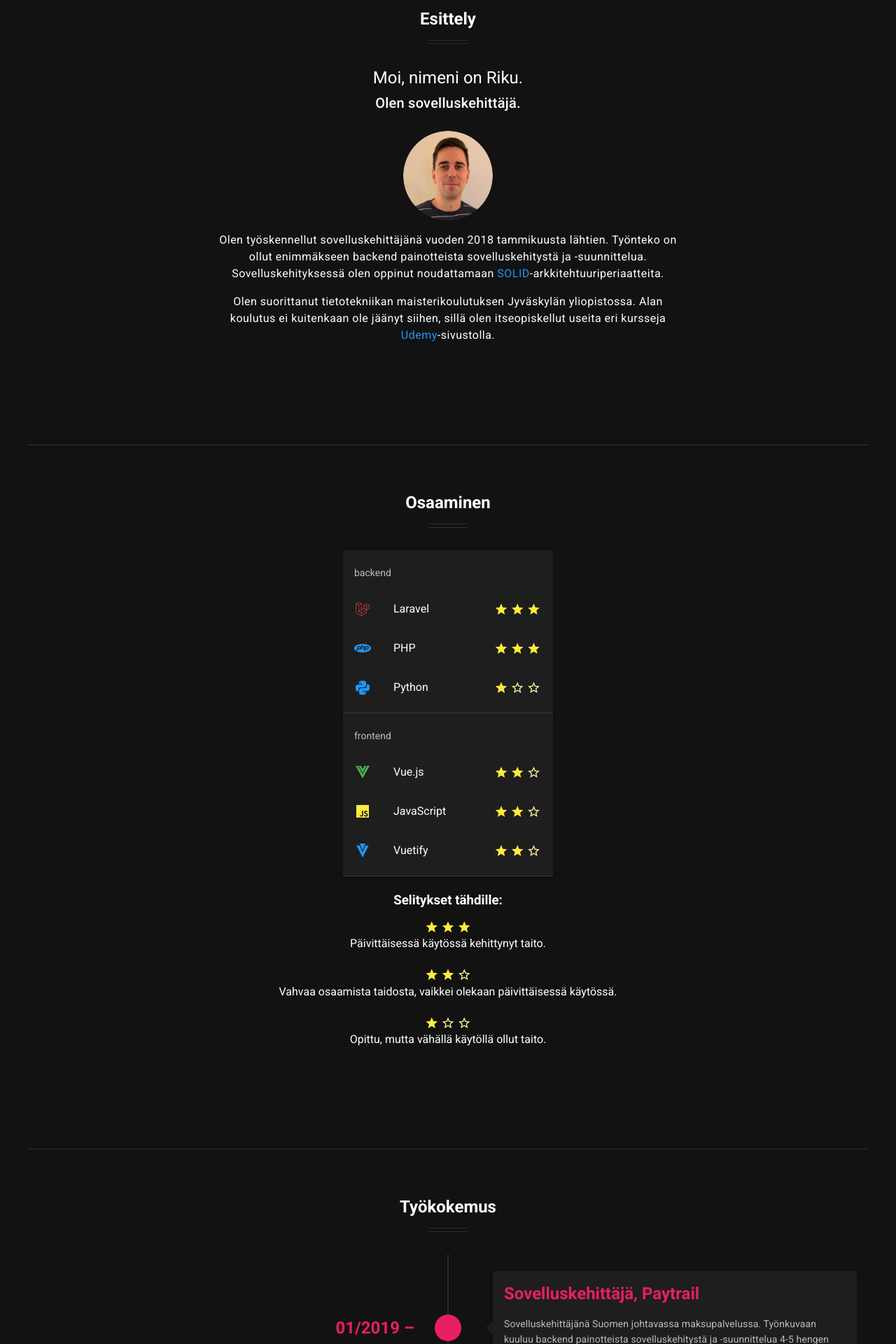
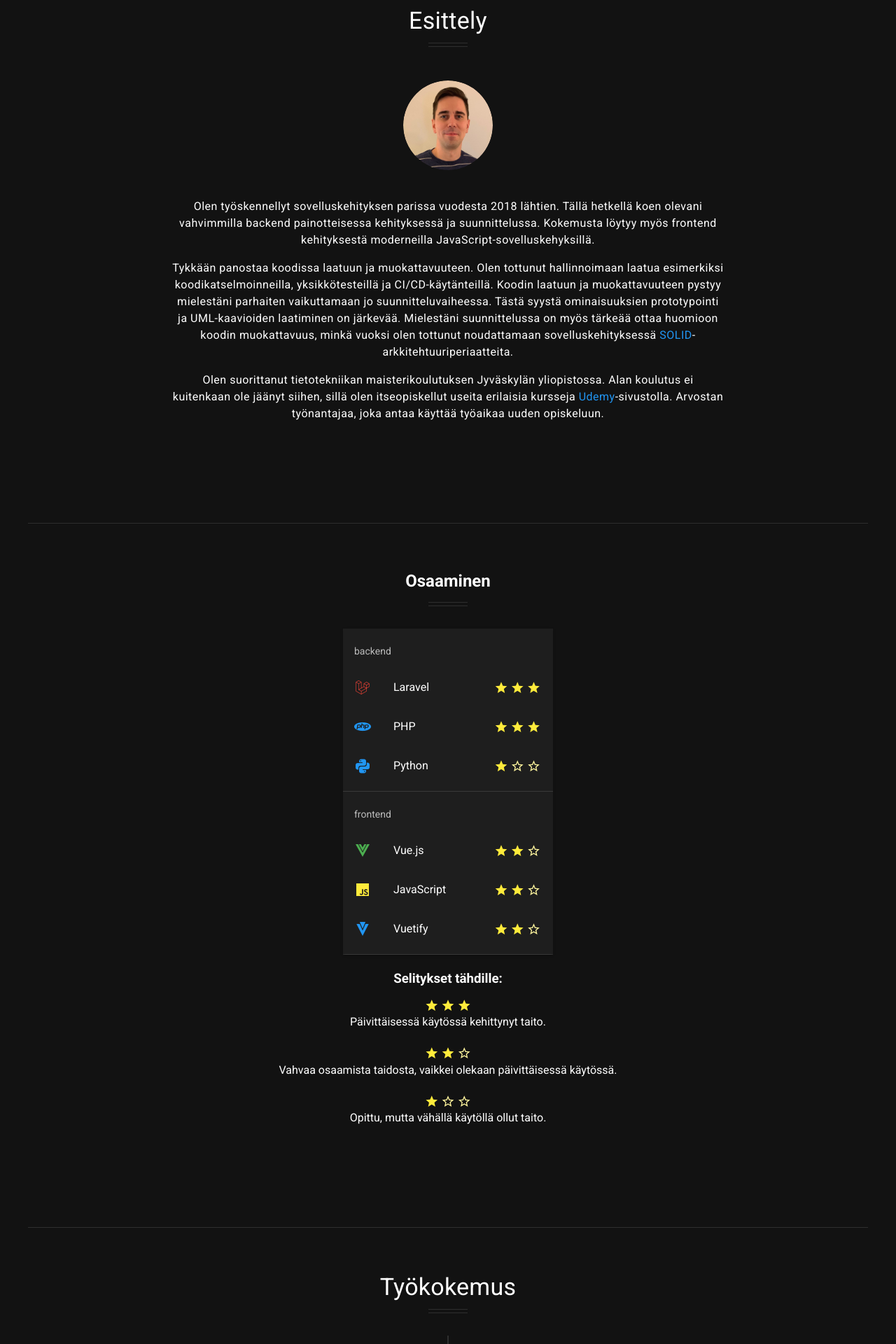
Before and after one commit to RikuKukkaniemi/my-website, a Vue app: page / in a window 1280 px wide. Shown: the part 560-2480 px from the top of the page at 70% size. Built offline with nearby package versions, Linux system fonts and the light colour scheme.

Commit message:
Update the context texts

```diff
--- a/src/components/Experience.vue
+++ b/src/components/Experience.vue
@@ -1,15 +1,15 @@
 <template>
   <div>
-    <h2 class="text-center my-3">Työkokemus</h2>
+    <p class="text-center my-3 text-h4">Työkokemus</p>
     <HeaderUnderliner />
     <v-card elevation="0" color="transparent" class="mx-auto" max-width="1500">
       <v-timeline :dense="$vuetify.breakpoint.smAndDown">
-        <v-timeline-item v-for="(job, j) in jobs" :key="j" :color="job.color" fill-dot>
+        <v-timeline-item v-for="(job, j) in jobs" :key="j">
           <template v-slot:opposite>
-            <span :class="`headline font-weight-bold ${job.color}--text`" v-text="job.time"></span>
+            <span :class="`headline font-weight-bold`" v-text="job.time"></span>
           </template>
           <v-card class="elevation-2 mx-md-4 me-4">
-            <v-card-title :class="`headline font-weight-bold ${job.color}--text`">{{ job.title }}</v-card-title>
+            <v-card-title :class="`headline font-weight-boldt`">{{ job.title }}</v-card-title>
             <v-card-subtitle v-if="$vuetify.breakpoint.smAndDown">{{ job.time }}</v-card-subtitle>
             <v-card-text>
               <p v-for="(paragraph, p) in job.description" :key="p">{{ paragraph }}</p>
@@ -35,19 +35,17 @@ export default {
   data: () => ({
     jobs: [
       {
-        color: "pink",
         time: "01/2019 –",
-        title: "Sovelluskehittäjä, Paytrail",
+        title: "Software Developer, Paytrail",
         description: [
-          "Sovelluskehittäjänä Suomen johtavassa maksupalvelussa. Työnkuvaan kuuluu backend painotteista sovelluskehitystä ja -suunnittelua 4-5 hengen tiimeissä.",
+          "Paytraililla olen päässyt työstämään verkkokauppoihin integroitavaa maksupalvelua. Työnkuvaan kuuluu pääsääntöisesti backend painotteista sovelluskehitystä ja -suunnittelua 4-5 hengen tiimeissä. Työtä tehdään laatu edellä, joten hyvät laadunhallintakäytänteet ovat tuttuja.",
         ],
       },
       {
-        color: "orange",
         time: "01/2018 – 12/2018",
-        title: "Tutkimusavustaja, Jyväskylän yliopisto",
+        title: "Research Programmer, Jyväskylän yliopisto",
         description: [
-          "Tutkimusavustajana projektissa, jossa selvitettiin, miten tekoälyä voitaisiin hyödyntää terveydenhuollossa. Työnkuvaan kuului tekoälyprototyyppien suunnittelua ja ohjelmointia 3-5 hengen tiimeissä.",
+          "Työskentelin projektissa, jossa selvitettiin, miten tekoälyä voitaisiin hyödyntää terveydenhuollossa. Työnkuvaan kuului tekoälyprototyyppien suunnittelua ja ohjelmointia 3-5 hengen tiimeissä.",
           'Projektin tuloksista kirjoitettiin tieteellinen julkaisu "Tekoälypohjaisten teknologioiden testaus prototyyppisovelluksilla". Julkaisussa kerrotaan projektissa käytetyistä tekoälyteknologoista ja esitellään toteutettuja prototyyppejä.',
         ],
         link: {
--- a/src/components/Introduction.vue
+++ b/src/components/Introduction.vue
@@ -1,39 +1,36 @@
 <template>
   <div>
-    <h2 class="text-center my-3">Esittely</h2>
+    <p class="text-center text-h4 my-3">Esittely</p>
     <HeaderUnderliner />
     <v-card
       elevation="0"
       color="transparent"
       class="text-center mx-auto"
-      max-width="700"
+      width="900px"
     >
-      <v-card-subtitle class="headline text--primary py-0"
-        >Moi, nimeni on Riku.</v-card-subtitle
-      >
-      <v-card-subtitle class="title text--primary pt-1"
-        >Olen sovelluskehittäjä.</v-card-subtitle
-      >
-      <v-avatar class="mt-2" size="128">
-        <img src="../assets/profile.jpg" alt="Riku" />
-      </v-avatar>
-      <v-card-text>
+      <v-card-subtitle class="pb-10"
+        ><v-avatar size="128">
+          <img src="../assets/profile.jpg" alt="Riku" /> </v-avatar
+      ></v-card-subtitle>
+      <v-card-text class="px-14">
         <div class="text--primary body-1">
-          Olen työskennellut sovelluskehittäjänä vuoden 2018 tammikuusta lähtien. Työnteko
-          on ollut enimmäkseen backend painotteista sovelluskehitystä ja
-          -suunnittelua. Sovelluskehityksessä olen oppinut noudattamaan
-          <a
+          Olen työskennellyt sovelluskehityksen parissa vuodesta 2018 lähtien. Tällä hetkellä koen olevani vahvimmilla backend painotteisessa kehityksessä ja suunnittelussa. Kokemusta löytyy myös frontend kehityksestä moderneilla JavaScript-sovelluskehyksillä.
+        </div>
+        <div class="text--primary mt-4 body-1">
+          Tykkään panostaa koodissa laatuun ja muokattavuuteen. Olen tottunut hallinnoimaan laatua esimerkiksi koodikatselmoinneilla, yksikkötesteillä ja CI/CD-käytänteillä. Koodin laatuun ja muokattavuuteen pystyy mielestäni parhaiten vaikuttamaan jo suunnitteluvaiheessa.
+          Tästä syystä ominaisuuksien prototypointi ja UML-kaavioiden laatiminen on järkevää. Mielestäni suunnittelussa on myös tärkeää ottaa huomioon koodin muokattavuus, minkä vuoksi olen tottunut noudattamaan sovelluskehityksessä <a
             href="https://en.wikipedia.org/wiki/SOLID"
             class="text-decoration-none"
             >SOLID</a
           >-arkkitehtuuriperiaatteita.
         </div>
+
         <div class="text--primary mt-4 body-1">
           Olen suorittanut tietotekniikan maisterikoulutuksen Jyväskylän
           yliopistossa. Alan koulutus ei kuitenkaan ole jäänyt siihen, sillä
-          olen itseopiskellut useita eri kursseja
+          olen itseopiskellut useita erilaisia kursseja
           <a href="https://www.udemy.com/" class="text-decoration-none">Udemy</a
-          >-sivustolla.
+          >-sivustolla. Arvostan työnantajaa, joka antaa käyttää työaikaa uuden opiskeluun.
         </div>
       </v-card-text>
     </v-card>
```
